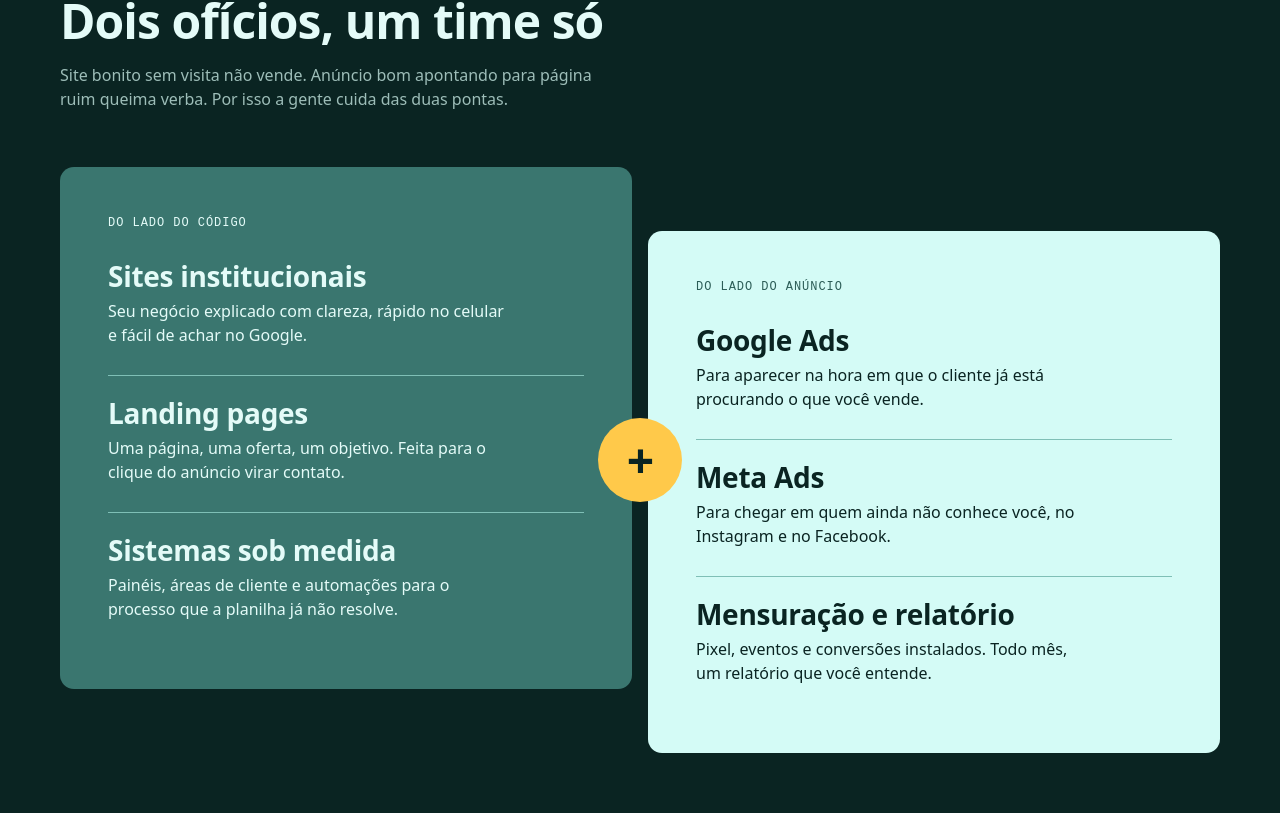
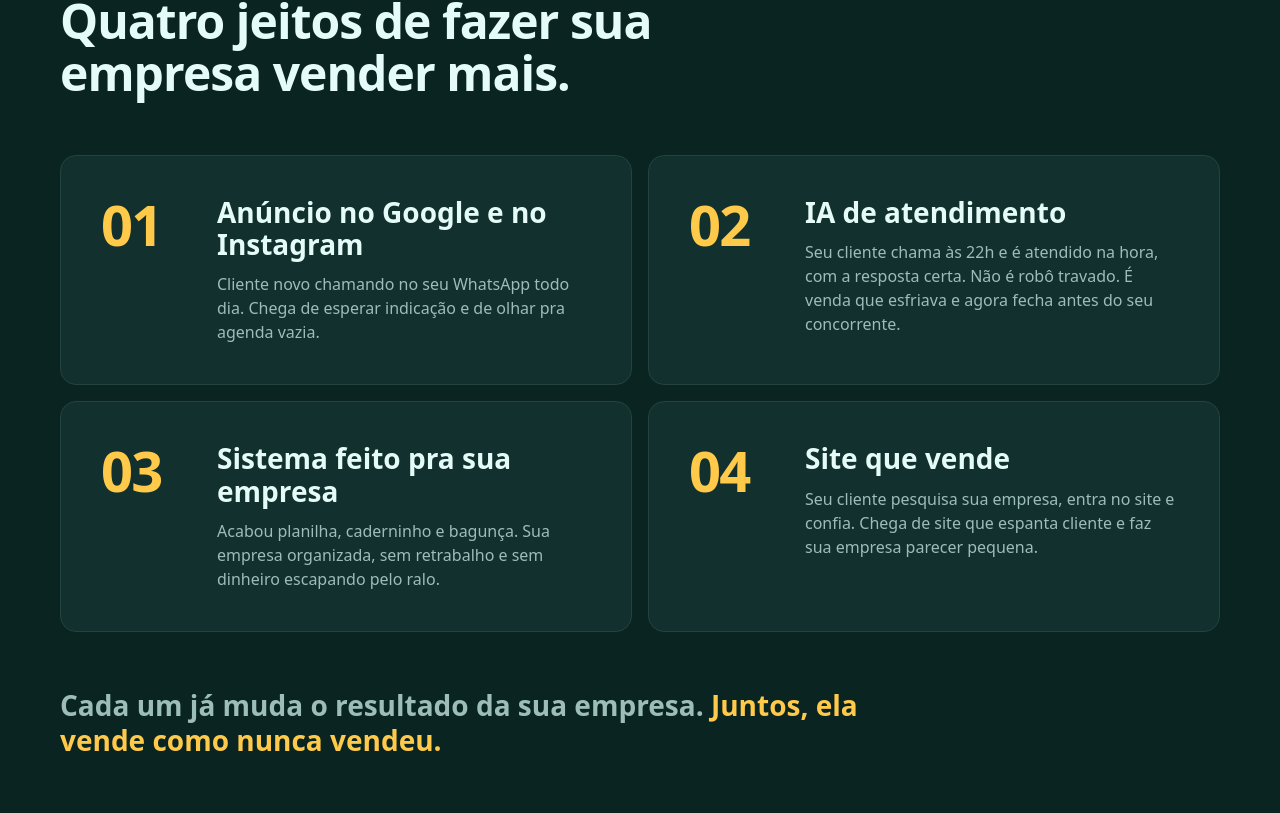
Before and after one commit to vladsposito/institucional-amplyon, a React (Vite) app: page / in a window 1280 px wide. Shown: the part 1423-2236 px from the top of the page. Built offline with nearby package versions, Linux system fonts and the light colour scheme.

Commit message:
atualizando a section como trabalhamos

```diff
--- a/src/components/SectionHeading.tsx
+++ b/src/components/SectionHeading.tsx
@@ -3,8 +3,10 @@ import { cn } from '@/lib/cn'
 type SectionHeadingProps = {
   id: string
   title: string
-  description: string
+  description?: string
   tone?: 'dark' | 'light'
+  /** Largura máxima do bloco (o `cn` só concatena, então a largura não vai por className). */
+  widthClassName?: 'max-w-205' | 'max-w-190'
 }
 
 export function SectionHeading({
@@ -12,9 +14,11 @@ export function SectionHeading({
   title,
   description,
   tone = 'dark',
+  widthClassName = 'max-w-205',
 }: SectionHeadingProps) {
   return (
-    <div className="flex max-w-205 flex-col gap-3 lg:gap-4">
+    <div className={cn('flex flex-col gap-3 lg:gap-4', widthClassName)}>
+      {/* tabIndex -1: o Header foca o h2 da seção de destino ao navegar (Header.tsx). */}
       <h2
         id={id}
         tabIndex={-1}
@@ -25,6 +29,7 @@ export function SectionHeading({
       >
         {title}
       </h2>
+      {description && (
         <p
           className={cn(
             'type-body lg:max-w-135',
@@ -33,6 +38,7 @@ export function SectionHeading({
         >
           {description}
         </p>
+      )}
     </div>
   )
 }
--- a/src/index.css
+++ b/src/index.css
@@ -124,6 +124,21 @@
   --text-logo-sm: 0.99025rem;
   --text-logo-sm--line-height: 1;
   --text-logo-sm--letter-spacing: -0.02em;
+  /* Serviços (Figma 71:74 / 71:277): número do card, título do card e frase de fechamento */
+  --text-service-number: 3.5rem;
+  --text-service-number--line-height: 1;
+  --text-service-number--letter-spacing: -0.03em;
+  --text-service-number-mobile: 2.5rem;
+  --text-service-number-mobile--line-height: 1;
+  --text-service-number-mobile--letter-spacing: -0.03em;
+  --text-service-title: 1.75rem;
+  --text-service-title--line-height: 1.15;
+  --text-service-title-mobile: 1.5rem;
+  --text-service-title-mobile--line-height: 1.15;
+  --text-services-closing: 1.75rem;
+  --text-services-closing--line-height: 1.25;
+  --text-services-closing-mobile: 1.375rem;
+  --text-services-closing-mobile--line-height: 1.25;
   /* números da seção Resultados (Bricolage ExtraBold 40/44) */
   --text-stat: 2.5rem;
   --text-stat--line-height: 2.75rem;
@@ -185,6 +200,10 @@
   --logo-fade-mobile: 48px;
   --logo-fade-desktop: 160px;
   --stat-divider-w-mobile: 120px;
+
+  /* Serviços: número com largura fixa (títulos alinhados) e altura mínima do card no desktop */
+  --service-number-w: 84px;
+  --service-card-min-h: 230px;
 
   /* Sócios: espaço da foto (desktop 208 x 260 à esquerda; mobile largura total x 340 em cima) */
   --partner-photo-w: 208px;
@@ -444,6 +463,24 @@
 }
 @utility type-metric {
   @apply font-mono text-metric font-medium;
+}
+@utility type-service-number {
+  @apply font-display text-service-number font-extrabold;
+}
+@utility type-service-number-mobile {
+  @apply font-display text-service-number-mobile font-extrabold;
+}
+@utility type-service-title {
+  @apply font-display text-service-title font-bold;
+}
+@utility type-service-title-mobile {
+  @apply font-display text-service-title-mobile font-bold;
+}
+@utility type-services-closing {
+  @apply font-display text-services-closing font-bold;
+}
+@utility type-services-closing-mobile {
+  @apply font-display text-services-closing-mobile font-bold;
 }
 @utility type-stat {
   @apply font-display text-stat font-extrabold;
--- a/src/lib/content.ts
+++ b/src/lib/content.ts
@@ -1,55 +1,34 @@
-export type ServiceItem = { title: string; description: string }
+export const SERVICES_TITLE = 'Quatro jeitos de fazer sua empresa vender mais.'
 
-export const SERVICES_INTRO = {
-  title: 'Dois ofícios, um time só',
+/** Ordem do Figma; o número (01–04) sai do índice. */
+export const SERVICES: Array<{ title: string; description: string }> = [
+  {
+    title: 'Anúncio no Google e no Instagram',
     description:
-    'Site bonito sem visita não vende. Anúncio bom apontando para página ruim queima verba. Por isso a gente cuida das duas pontas.',
-  footnote:
-    'Dá para contratar só um lado. Quando os dois andam juntos, a página já nasce pronta para receber anúncio.',
-}
-
-export const SERVICE_GROUPS: Array<{ label: string; items: ServiceItem[] }> = [
-  {
-    label: 'Do lado do código',
-    items: [
-      {
-        title: 'Sites institucionais',
-        description:
-          'Seu negócio explicado com clareza, rápido no celular e fácil de achar no Google.',
+      'Cliente novo chamando no seu WhatsApp todo dia. Chega de esperar indicação e de olhar pra agenda vazia.',
   },
   {
-        title: 'Landing pages',
+    title: 'IA de atendimento',
     description:
-          'Uma página, uma oferta, um objetivo. Feita para o clique do anúncio virar contato.',
+      'Seu cliente chama às 22h e é atendido na hora, com a resposta certa. Não é robô travado. É venda que esfriava e agora fecha antes do seu concorrente.',
   },
   {
-        title: 'Sistemas sob medida',
+    title: 'Sistema feito pra sua empresa',
     description:
-          'Painéis, áreas de cliente e automações para o processo que a planilha já não resolve.',
-      },
-    ],
+      'Acabou planilha, caderninho e bagunça. Sua empresa organizada, sem retrabalho e sem dinheiro escapando pelo ralo.',
   },
   {
-    label: 'Do lado do anúncio',
-    items: [
-      {
-        title: 'Google Ads',
+    title: 'Site que vende',
     description:
-          'Para aparecer na hora em que o cliente já está procurando o que você vende.',
-      },
-      {
-        title: 'Meta Ads',
-        description:
-          'Para chegar em quem ainda não conhece você, no Instagram e no Facebook.',
-      },
-      {
-        title: 'Mensuração e relatório',
-        description:
-          'Pixel, eventos e conversões instalados. Todo mês, um relatório que você entende.',
-      },
-    ],
+      'Seu cliente pesquisa sua empresa, entra no site e confia. Chega de site que espanta cliente e faz sua empresa parecer pequena.',
   },
 ]
+
+/** Fechamento: `lead` em cor suave, `highlight` em amp. */
+export const SERVICES_CLOSING = {
+  lead: 'Cada um já muda o resultado da sua empresa.',
+  highlight: 'Juntos, ela vende como nunca vendeu.',
+}
 
 export const PROCESS_INTRO = {
   title: 'Como um projeto anda por aqui',
--- a/src/sections/Services.tsx
+++ b/src/sections/Services.tsx
@@ -1,23 +1,12 @@
 import { Container } from '@/components/Container'
 import { SectionHeading } from '@/components/SectionHeading'
+import { SERVICES, SERVICES_CLOSING, SERVICES_TITLE } from '@/lib/content'
 import { SECTION_IDS } from '@/lib/nav'
-import { SERVICES_INTRO, SERVICE_GROUPS } from '@/lib/content'
-import { cn } from '@/lib/cn'
 
-function PlusMark({ className }: { className: string }) {
-  return (
-    <span
-      aria-hidden="true"
-      className={cn(
-        'absolute z-10 -translate-x-1/2 -translate-y-1/2 place-items-center rounded-pill bg-amp text-on-amp',
-        className,
-      )}
-    >
-      +
-    </span>
-  )
-}
-
+/**
+ * Serviços: 4 cards numerados de mesmo peso. Desktop: grade 2x2 com linhas iguais (auto-rows-fr)
+ * e número com largura fixa (títulos alinhados). Mobile: empilhados, número em cima.
+ */
 export function Services() {
   return (
     <section
@@ -28,55 +17,41 @@ export function Services() {
       <Container>
         <SectionHeading
           id="services-title"
-          title={SERVICES_INTRO.title}
-          description={SERVICES_INTRO.description}
+          title={SERVICES_TITLE}
+          widthClassName="max-w-190"
         />
 
-        <div className="relative mt-8 grid gap-4 lg:mt-14 lg:grid-cols-2 lg:items-start">
-          {SERVICE_GROUPS.map((group, index) => {
-            const isCode = index === 0
-            return (
-              <div
-                key={group.label}
-                className={cn(
-                  'relative flex flex-col gap-1 rounded-md px-6 pt-6 pb-3 lg:gap-2 lg:p-12',
-                  isCode
-                    ? 'bg-teal text-ink lg:mb-16'
-                    : 'bg-mint text-on-amp lg:mt-16',
-                )}
+        {/* role="list": o preflight tira o list-style e o VoiceOver/Safari deixaria de anunciar a lista. */}
+        <ol
+          role="list"
+          className="mt-8 flex flex-col gap-4 lg:mt-14 lg:grid lg:auto-rows-fr lg:grid-cols-2"
+        >
+          {SERVICES.map((service, index) => (
+            <li
+              key={service.title}
+              className="flex flex-col gap-4 rounded-card border border-line bg-surface p-6 lg:min-h-(--service-card-min-h) lg:flex-row lg:gap-8 lg:p-10"
+            >
+              <span
+                aria-hidden="true"
+                className="type-service-number-mobile text-amp lg:w-(--service-number-w) lg:shrink-0 lg:type-service-number"
               >
-                {!isCode && (
-                  <PlusMark className="-top-2 left-1/2 grid size-16 type-display-mobile lg:hidden" />
-                )}
-                <h3 className={cn('type-label', !isCode && 'text-pine')}>
-                  {group.label}
+                {String(index + 1).padStart(2, '0')}
+              </span>
+              <div className="flex min-w-0 flex-col gap-3 lg:flex-1">
+                <h3 className="type-service-title-mobile text-ink lg:type-service-title">
+                  {service.title}
                 </h3>
-                <ul className="flex flex-col gap-1 lg:gap-2">
-                  {group.items.map((item, itemIndex) => (
-                    <li
-                      key={item.title}
-                      className={cn(
-                        'flex flex-col gap-1.5 py-4 lg:py-5',
-                        itemIndex > 0 && 'border-t border-sage',
-                      )}
-                    >
-                      <p className="type-heading-mobile lg:type-heading">
-                        {item.title}
-                      </p>
-                      <p className="type-body lg:max-w-100">
-                        {item.description}
-                      </p>
-                    </li>
-                  ))}
-                </ul>
+                <p className="type-body text-ink-muted">
+                  {service.description}
+                </p>
               </div>
-            )
-          })}
-          <PlusMark className="top-1/2 left-1/2 hidden size-21 type-display lg:grid" />
-        </div>
+            </li>
+          ))}
+        </ol>
 
-        <p className="mt-8 max-w-130 type-body text-ink-muted lg:mt-14">
-          {SERVICES_INTRO.footnote}
+        <p className="mt-8 max-w-205 type-services-closing-mobile text-ink-muted lg:mt-14 lg:type-services-closing">
+          {SERVICES_CLOSING.lead}{' '}
+          <span className="text-amp">{SERVICES_CLOSING.highlight}</span>
         </p>
       </Container>
     </section>
```
Also changed, not shown: 1 other file (tests, documents, lock files or other folders). Lines whose indentation alone changed are shown as unchanged.
